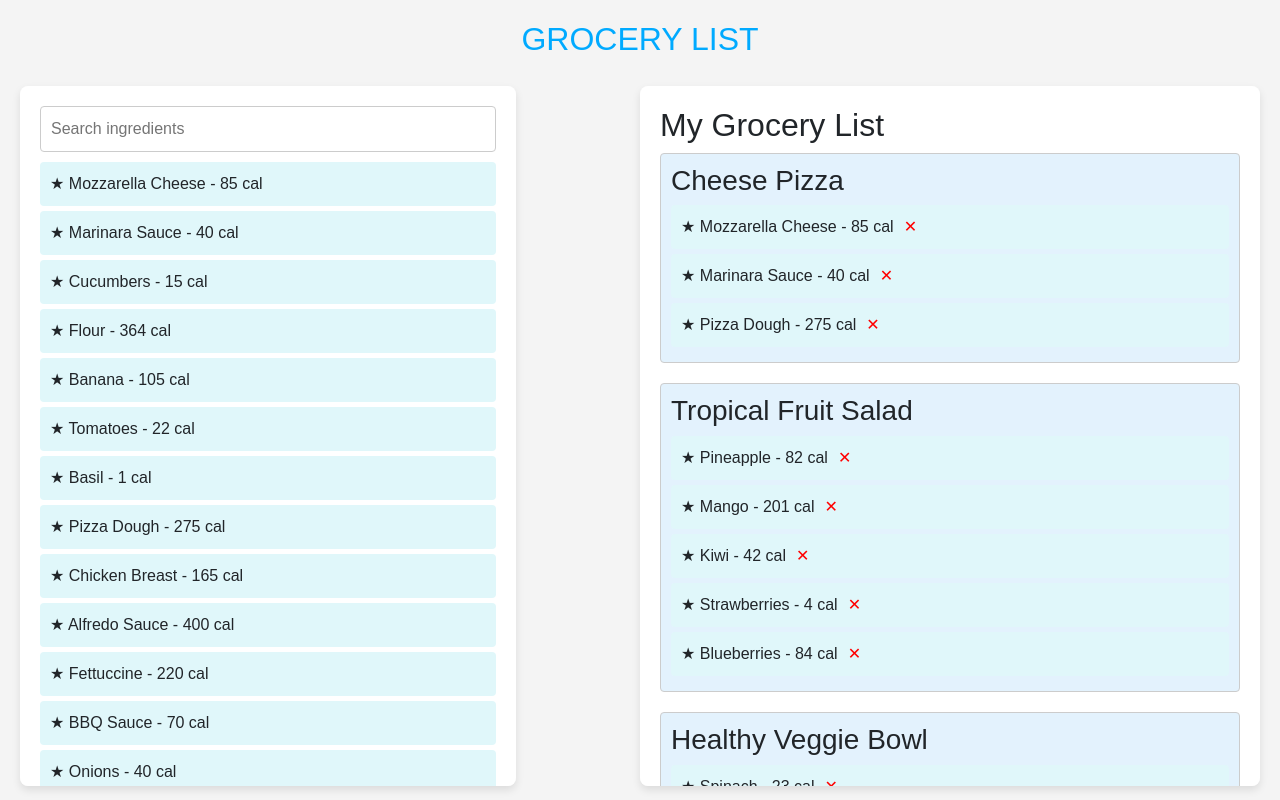
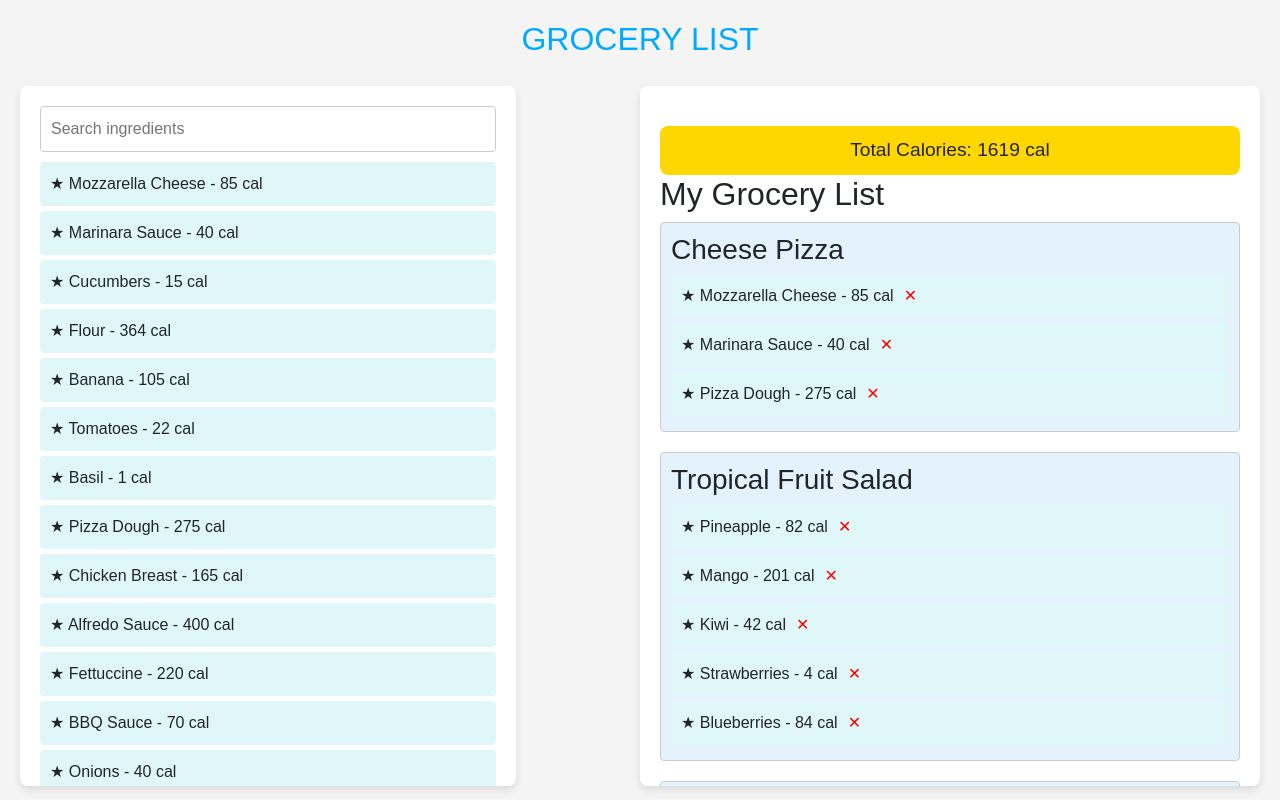
Before and after one commit to LiamSeriff/Max-Meal, a React (Vite) app in the folder Frontend/: page /grocery-list in a window 1280 px wide. Built offline with nearby package versions, Linux system fonts and the light colour scheme.

Commit message:
Update GroceryList.tsx

```diff
--- a/Frontend/src/pages/GroceryList/GroceryList.tsx
+++ b/Frontend/src/pages/GroceryList/GroceryList.tsx
@@ -327,6 +327,7 @@ const GroceryList = () => {
           ))}
         </IngredientsContainer>
         <MyGroceryListContainer>
+  <CalorieTracker>Total Calories: {totalCalories} cal</CalorieTracker>
   <h2>My Grocery List</h2>
   {myGroceryList.map((section, index) => (
     <GrocerySection key={index}>
@@ -344,9 +345,9 @@ const GroceryList = () => {
       ))}
     </GrocerySection>
   ))}
-          <CalorieTracker>Total Calories: {totalCalories} cal</CalorieTracker>
   <FilterButton>Filter Dishes</FilterButton>
 </MyGroceryListContainer>
+
       </ContentWrapper>
     </PageContainer>
   );
```
Lines whose indentation alone changed are shown as unchanged.
